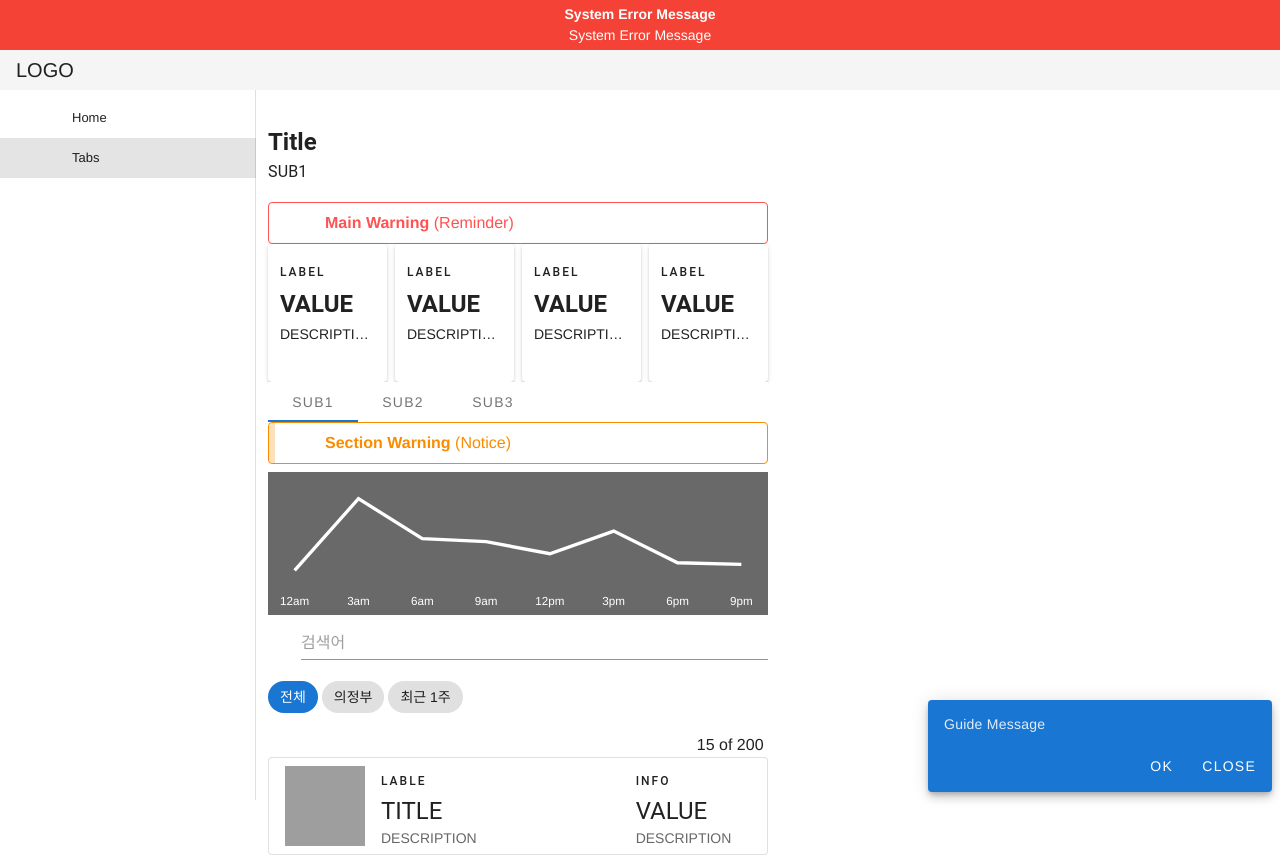
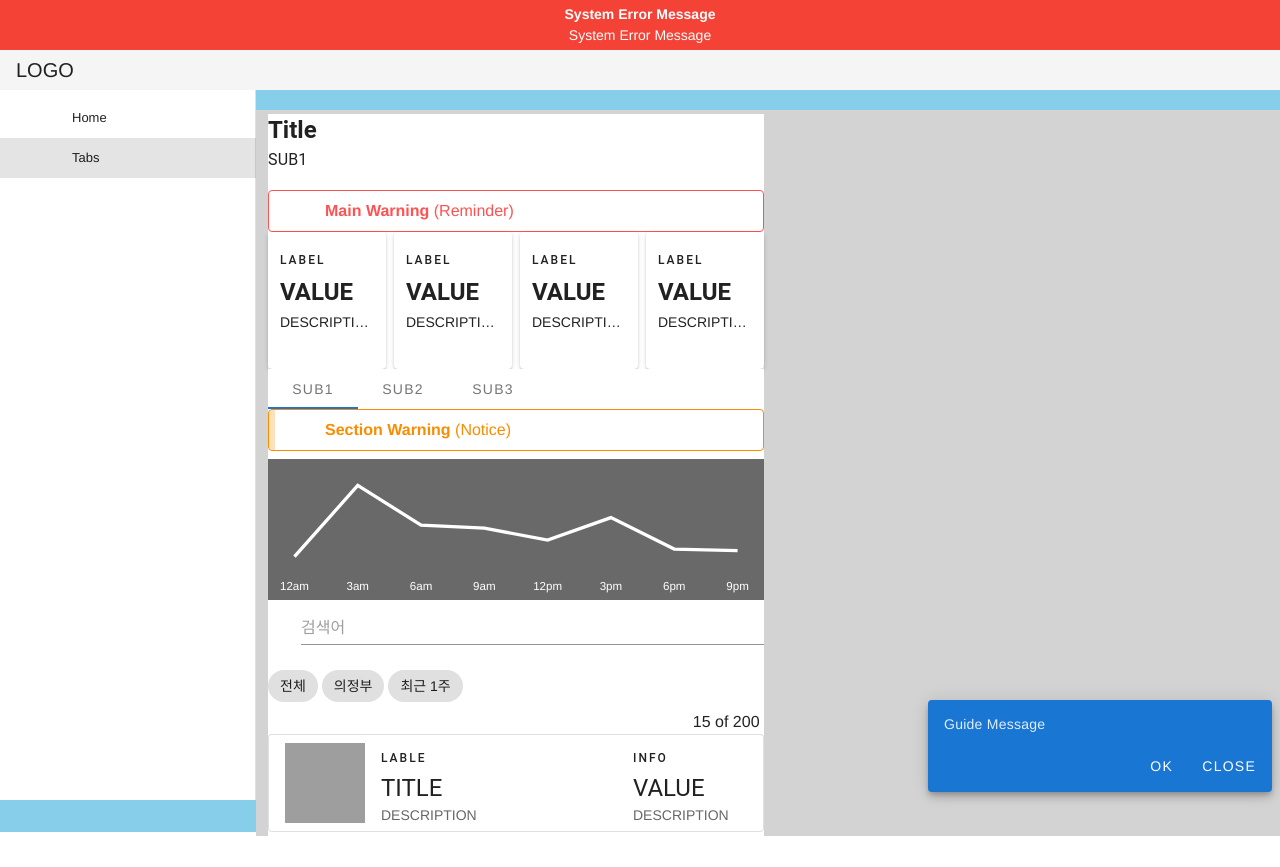
Before and after one commit to vumbumy/cms-front, a Vue app: page /tabs in a window 1280 px wide. After the commit the page ends 844 px from the top, so only its background shows below. Built offline with nearby package versions, Linux system fonts and the light colour scheme; the HTML template or start-up script is replaced by a standard one.

Commit message:
Fix UI - Fill height on detail - Fix search tag flow

```diff
--- a/src/App.vue
+++ b/src/App.vue
@@ -1,8 +1,8 @@
 <template>
   <v-app>
     <side/>
-    <v-main>
-      <router-view/>
+    <v-main style="background: skyblue">
+      <router-view style="background: lightgray"/>
     </v-main>
   </v-app>
 </template>
--- a/src/components/Detail.vue
+++ b/src/components/Detail.vue
@@ -1,10 +1,11 @@
 <template>
   <v-container fluid class="ma-0 py-0">
 <!--  <v-dialog v-model="dialog" overlay-opacity="0">-->
-    <v-sheet>
       <v-row no-gutters>
-        <v-col cols="12" class="text-right">
-          <v-btn text @click="$router.push('/tabs/sub1')">닫기</v-btn>
+        <v-col class="text-left">
+          <v-icon @click="$router.push('/tabs/sub1')">mdi-arrow-left</v-icon>
+        </v-col>
+        <v-col class="text-right">
           <v-btn text>저장</v-btn>
         </v-col>
       </v-row>
@@ -38,7 +39,6 @@
           </v-col>
         </v-row>
       </v-card-text>
-    </v-sheet>
 <!--  </v-dialog>-->
   </v-container>
 </template>
--- a/src/components/TabItem.vue
+++ b/src/components/TabItem.vue
@@ -10,21 +10,20 @@
                     <v-text-field prepend-icon="mdi-filter" placeholder="검색어" v-model="keyword"/>
                 </v-col>
             </v-row>
-            <v-row dense>
-                <v-col class="py-0">
-                    <v-chip v-for="(chip, index) in chips" :key="index" :color="color(index)" @click="onClickChip(index)" class="mr-1">
-                        {{chip}}
-                    </v-chip>
-                </v-col>
-            </v-row>
+            <v-chip-group multiple active-class="primary" v-model="active_tags">
+                <v-chip class="mr-1" @click="onClickAll">전체</v-chip>
+                <v-chip v-for="(tag, index) in tags" :key="index" class="mr-1" @click="onClickTag">
+                    {{tag}}
+                </v-chip>
+            </v-chip-group>
             <v-row justify="space-between">
                 <v-col class="text-left">
-                    <v-icon @click="check=!check" v-if="!check">mdi-checkbox-blank-outline</v-icon>
-                    <v-icon @click="check=!check" v-else>mdi-check-box-outline</v-icon>
-                    <v-icon @click="$router.push('/tabs/0')">mdi-plus</v-icon>
-                    <v-icon @click="dots=false" v-if="dots">mdi-dots-vertical</v-icon>
-                    <v-icon v-if="!dots">mdi-refresh</v-icon>
-                    <v-icon v-if="!dots">mdi-download</v-icon>
+                    <v-icon class="mr-2" @click="check=!check" v-if="!check">mdi-checkbox-blank-outline</v-icon>
+                    <v-icon class="mr-2" @click="check=!check" v-else>mdi-check-box-outline</v-icon>
+                    <v-icon class="mr-2" @click="$router.push('/tabs/0')">mdi-plus</v-icon>
+                    <v-icon class="mr-2" @click="dots=false" v-if="dots">mdi-dots-vertical</v-icon>
+                    <v-icon class="mr-2" v-if="!dots">mdi-refresh</v-icon>
+                    <v-icon class="mr-2" v-if="!dots">mdi-download</v-icon>
                     <v-icon v-if="!dots">mdi-trash-can-outline</v-icon>
                 </v-col>
                 <v-col class="text-right">
@@ -47,22 +46,27 @@
       components: {BarChart, ListItem},
       data: () => ({
           keyword: "",
-          active_chip: 0,
-          chips: ['전체', '의정부', '최근 1주'],
+          active_tags: [],
+          tags: ['의정부', '최근 1주'],
           check: false,
           dots: true,
           alertMsg: [
               '<strong>Section Warning</strong> (Notice)'
-          ]
+          ],
+          refreshId: 0
       }),
       methods: {
-          color: function (index) {
-              if(index === this.active_chip)
-                  return 'primary'
+          onClickAll(){
+              let index = Object.values(this.active_tags).indexOf(0)
+              if (index === -1) {
+                  this.active_tags.splice(0, this.active_tags.length)
+              }
           },
-          onClickChip(index){
-              this.active_chip = index
-              // this.keyword = this.chips[index]
+          onClickTag(){
+              let index = Object.values(this.active_tags).indexOf(0)
+              if (index > -1) {
+                  this.active_tags.splice(index, 1)
+              }
           }
       }
   }
--- a/src/components/Tabs.vue
+++ b/src/components/Tabs.vue
@@ -1,6 +1,6 @@
 <template>
-    <v-container fluid>
-        <v-row no-gutters :justify="justify">
+    <v-container fluid class="ma-0 py-0">
+        <v-row dense :justify="justify">
             <v-col class="text-left" :cols="defaultCols">
                 <v-sheet max-width="500">
                     <div class="headline font-weight-bold">Title</div>
@@ -20,8 +20,10 @@
                     <tab-item/>
                 </v-sheet>
             </v-col>
-            <v-col :cols="detailCols" :class="{detail: this.$vuetify.breakpoint.smAndDown}">
-                <router-view/>
+            <v-col v-if="$route.params.id" class="fill-height" :cols="detailCols" :class="{detail: this.$vuetify.breakpoint.smAndDown}">
+                <v-sheet elevation="2" class="fill-height">
+                    <router-view/>
+                </v-sheet>
             </v-col>
         </v-row>
     </v-container>
@@ -64,7 +66,7 @@
               return 12
           },
           justify(){
-              if(this.$vuetify.breakpoint.smAndUp)
+              if(this.$vuetify.breakpoint.smAndDown)
                   return 'end'
 
               return undefined
--- a/src/router/index.js
+++ b/src/router/index.js
@@ -16,7 +16,7 @@ export default new Router({
             component: Home,
         },
         {
-            name: 'Title',
+            name: 'Tittle',
             path: '/tabs',
             component: Tabs,
         },
```
